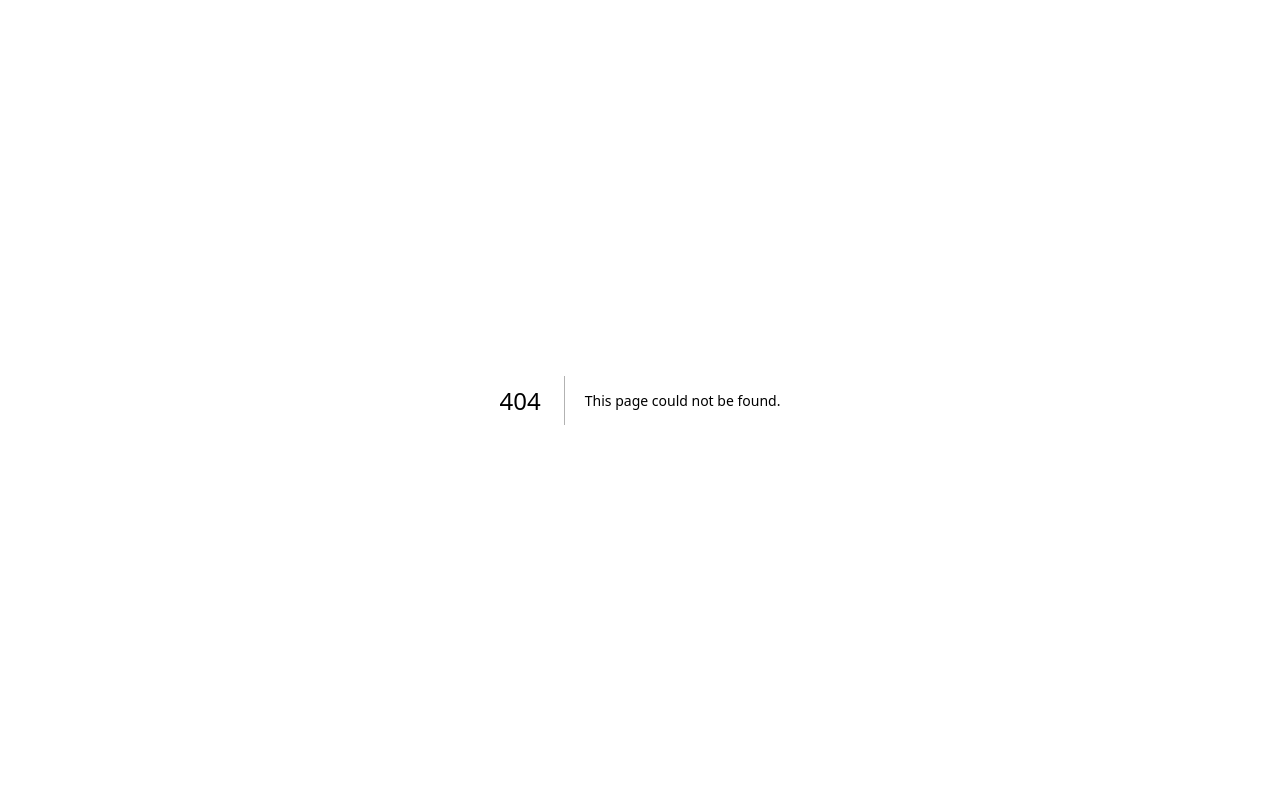
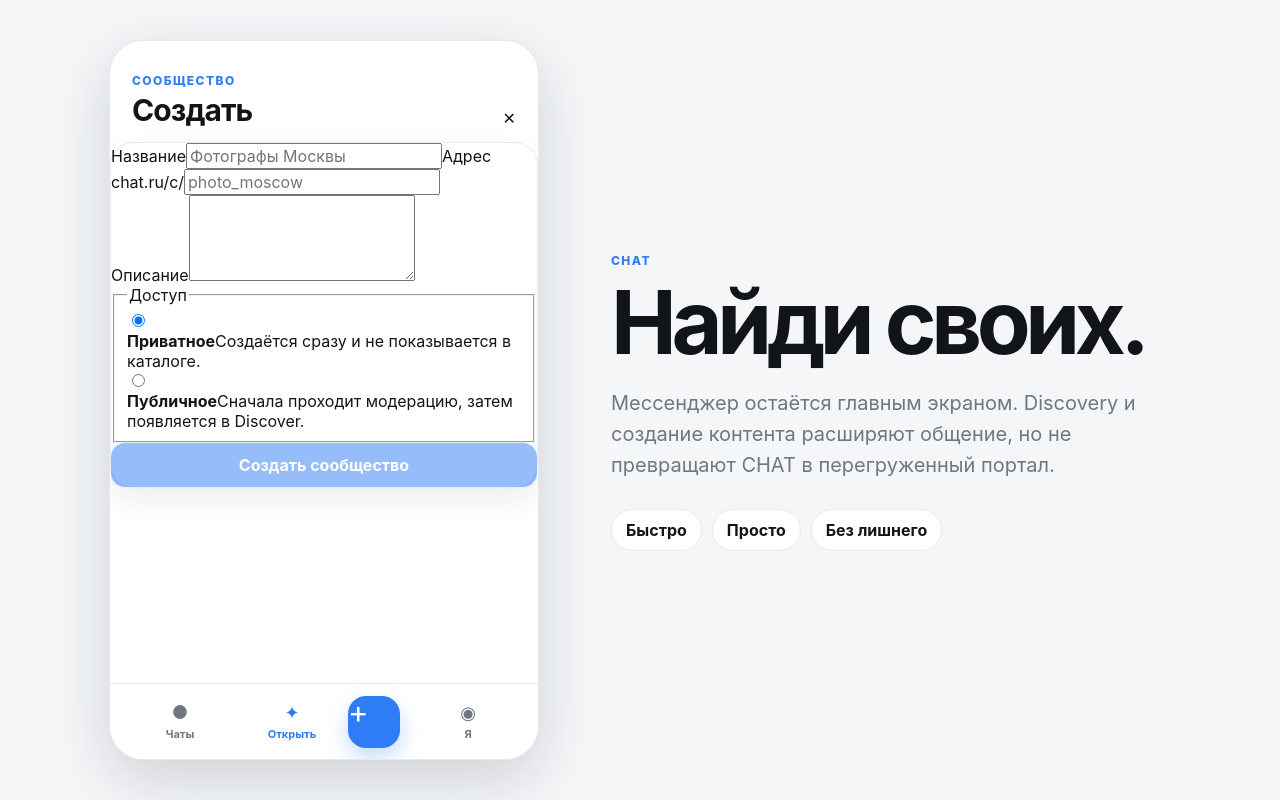
Before and after one commit to venomimonstro/chat-hive, a Next.js app in the folder web/: page /communities/new in a window 1280 px wide. Before the commit this address had no page. Built offline with nearby package versions, Linux system fonts and the light colour scheme; no server answers.

Commit message:
feat: add community creation flow

```diff
--- /dev/null
+++ b/web/app/communities/new/page.tsx
@@ -0,0 +1,47 @@
+'use client';
+
+import { FormEvent, useMemo, useState } from 'react';
+import { useRouter } from 'next/navigation';
+import { AppShell } from '../../../components/AppShell';
+import { Button, Surface } from '../../../components/ui';
+import { createCommunity } from '../../../lib/communities';
+
+export default function NewCommunityPage() {
+  const router = useRouter();
+  const [slug, setSlug] = useState('');
+  const [title, setTitle] = useState('');
+  const [description, setDescription] = useState('');
+  const [visibility, setVisibility] = useState<'private' | 'public'>('private');
+  const [busy, setBusy] = useState(false);
+  const [error, setError] = useState('');
+  const canSubmit = useMemo(() => /^[a-z0-9][a-z0-9_-]{2,47}$/.test(slug) && title.trim().length >= 2, [slug, title]);
+
+  async function submit(event: FormEvent) {
+    event.preventDefault();
+    if (!canSubmit || busy) return;
+    setBusy(true); setError('');
+    try {
+      const community = await createCommunity({ slug, title: title.trim(), description: description.trim(), visibility });
+      router.replace(`/c/${community.slug}`);
+    } catch (err) {
+      if (err instanceof Error && err.message === 'Authentication required') { router.replace('/login'); return; }
+      setError(err instanceof Error ? err.message : 'Не удалось создать сообщество');
+    } finally { setBusy(false); }
+  }
+
+  return (
+    <AppShell active="Открыть">
+      <header className="screenHeader"><div><span className="eyebrow">СООБЩЕСТВО</span><h1>Создать</h1></div><a href="/communities" aria-label="Закрыть">✕</a></header>
+      <main className="communityCreate"><Surface className="communityCreateCard">
+        <form onSubmit={submit}>
+          <label><span>Название</span><input value={title} onChange={(e) => setTitle(e.target.value)} maxLength={80} placeholder="Фотографы Москвы" /></label>
+          <label><span>Адрес</span><div className="communitySlug"><span>chat.ru/c/</span><input value={slug} onChange={(e) => setSlug(e.target.value.toLowerCase().replace(/[^a-z0-9_-]/g, ''))} maxLength={48} placeholder="photo_moscow" /></div></label>
+          <label><span>Описание</span><textarea value={description} onChange={(e) => setDescription(e.target.value)} maxLength={1000} rows={4} /></label>
+          <fieldset><legend>Доступ</legend><label className="communityChoice"><input type="radio" checked={visibility === 'private'} onChange={() => setVisibility('private')} /><div><strong>Приватное</strong><span>Создаётся сразу и не показывается в каталоге.</span></div></label><label className="communityChoice"><input type="radio" checked={visibility === 'public'} onChange={() => setVisibility('public')} /><div><strong>Публичное</strong><span>Сначала проходит модерацию, затем появляется в Discover.</span></div></label></fieldset>
+          {error ? <p className="messengerError" role="alert">{error}</p> : null}
+          <Button type="submit" fullWidth disabled={!canSubmit || busy}>{busy ? 'Создаём…' : 'Создать сообщество'}</Button>
+        </form>
+      </Surface></main>
+    </AppShell>
+  );
+}
```
